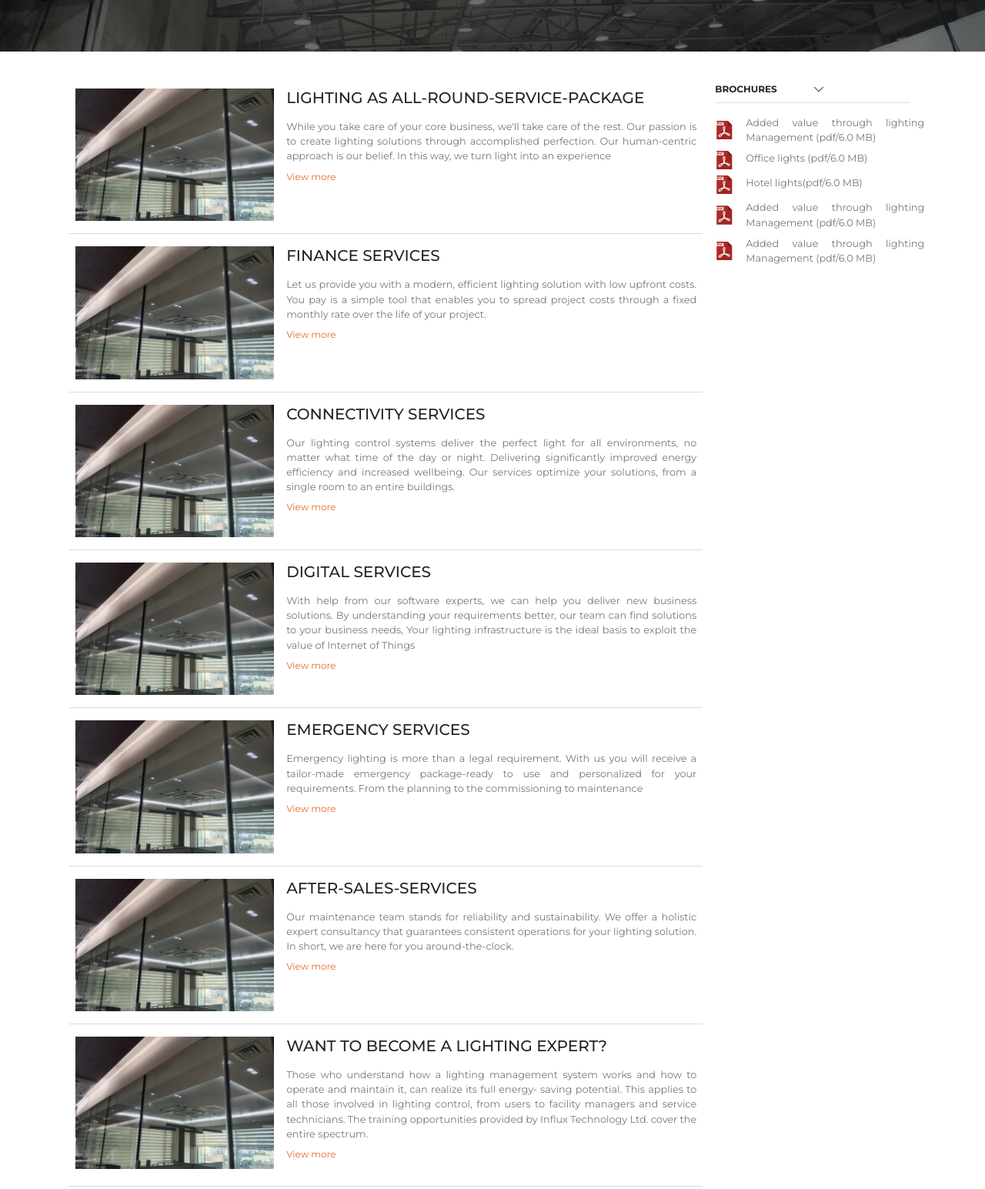
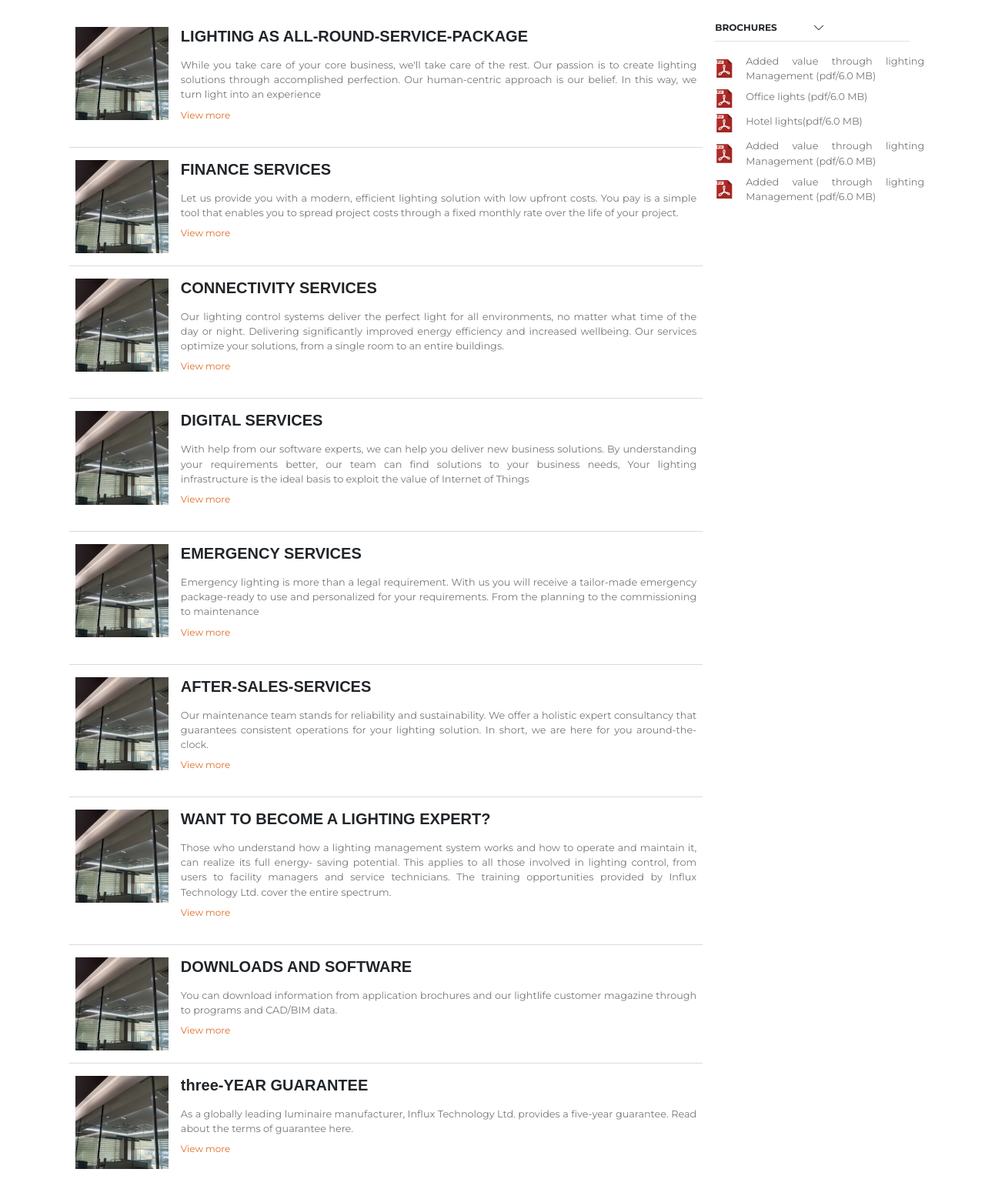
Before and after one commit to ebny-buniad/influx-website, a plain HTML site: page service.html in a window 1280 px wide. Shown: the part 493-2038 px from the top of the page at 77% size. Drawn offline with nearby package versions, Linux system fonts and the light colour scheme; a script that the page names is missing; a web font is replaced by a local one.

Commit message:
CHANGED THE SIZE OF serviceImage FOR LARGE SCREENS IN service.html FILE

```diff
--- a/asset/css/style.css
+++ b/asset/css/style.css
@@ -30,6 +30,11 @@ body {
 p,
 span {
   color: rgba(119, 119, 119, 1);
+}
+
+h1,h2,h3,h4,h5,h6{
+  font-family: "Kufam", sans-serif!important;
+  font-weight: 600 !important;
 }
 
 a {
@@ -477,7 +482,7 @@ input:focus {
 /* for all pages HERO section except index.html */
 
 .heroWrapper {
-  height: 70vh;
+  height: 60vh;
   display: flex;
   justify-content: center;
   align-items: center;
@@ -931,7 +936,7 @@ span {
 
 @media(min-width:576px) {
   .serviceImage{
-    aspect-ratio: 3/2;
+    /* max-width: 150px; */
   }
 }
 
--- a/service.html
+++ b/service.html
@@ -117,11 +117,11 @@
         <!--  -->
         <div class="services col-lg-9">
           <div class="eachService eachContent row g-3 justify-content-between py-3">
-            <div class="col-4">
+            <div class="col-4 col-md-2">
               <img src="./asset/images/servicesPageContent-images/0.jpg" alt=" " class="serviceImage" />
             </div>
 
-            <div class="col-8">
+            <div class="col-8 col-md-10">
               <div class="d-flex flex-column gap-2">
                 <h5>LIGHTING AS ALL-ROUND-SERVICE-PACKAGE</h5>
                 <span class="summary">
@@ -167,11 +167,11 @@
           </div>
 
           <div class="eachService eachContent row g-3 justify-content-between py-3">
-            <div class="col-4">
+            <div class="col-4 col-md-2">
               <img src="./asset/images/servicesPageContent-images/0.jpg" alt=" " class="serviceImage" />
             </div>
 
-            <div class="col-8">
+            <div class="col-8 col-md-10">
               <div class="d-flex flex-column gap-2">
                 <h5>FINANCE SERVICES</h5>
                 <span class="summary">
@@ -194,11 +194,11 @@
           </div>
 
           <div class="eachService eachContent row g-3 justify-content-between py-3">
-            <div class="col-4">
+            <div class="col-4 col-md-2">
               <img src="./asset/images/servicesPageContent-images/0.jpg" alt=" " class="serviceImage" />
             </div>
 
-            <div class="col-8">
+            <div class="col-8 col-md-10">
               <div class="d-flex flex-column gap-2">
                 <h5>CONNECTIVITY SERVICES</h5>
                 <span class="summary">
@@ -222,11 +222,11 @@
           </div>
 
           <div class="eachService eachContent row g-3 justify-content-between py-3">
-            <div class="col-4">
+            <div class="col-4 col-md-2">
               <img src="./asset/images/servicesPageContent-images/0.jpg" alt=" " class="serviceImage" />
             </div>
 
-            <div class="col-8">
+            <div class="col-8 col-md-10">
               <div class="d-flex flex-column gap-2">
                 <h5>DIGITAL SERVICES</h5>
                 <span class="summary">
@@ -250,11 +250,11 @@
           </div>
 
           <div class="eachService eachContent row g-3 justify-content-between py-3">
-            <div class="col-4">
+            <div class="col-4 col-md-2">
               <img src="./asset/images/servicesPageContent-images/0.jpg" alt=" " class="serviceImage" />
             </div>
 
-            <div class="col-8">
+            <div class="col-8 col-md-10">
               <div class="d-flex flex-column gap-2">
                 <h5>EMERGENCY SERVICES</h5>
                 <span class="summary">
@@ -277,11 +277,11 @@
           </div>
 
           <div class="eachService eachContent row g-3 justify-content-between py-3">
-            <div class="col-4">
+            <div class="col-4 col-md-2">
               <img src="./asset/images/servicesPageContent-images/0.jpg" alt=" " class="serviceImage" />
             </div>
 
-            <div class="col-8">
+            <div class="col-8 col-md-10">
               <div class="d-flex flex-column gap-2">
                 <h5>AFTER-SALES-SERVICES</h5>
                 <span class="summary">
@@ -304,11 +304,11 @@
           </div>
 
           <div class="eachService eachContent row g-3 justify-content-between py-3">
-            <div class="col-4">
+            <div class="col-4 col-md-2">
               <img src="./asset/images/servicesPageContent-images/0.jpg" alt=" " class="serviceImage" />
             </div>
 
-            <div class="col-8">
+            <div class="col-8 col-md-10">
               <div class="d-flex flex-column gap-2">
                 <h5>WANT TO BECOME A LIGHTING EXPERT?</h5>
                 <span class="summary">
@@ -333,11 +333,11 @@
           </div>
 
           <div class="eachService eachContent row g-3 justify-content-between py-3">
-            <div class="col-4">
+            <div class="col-4 col-md-2">
               <img src="./asset/images/servicesPageContent-images/0.jpg" alt=" " class="serviceImage" />
             </div>
 
-            <div class="col-8">
+            <div class="col-8 col-md-10">
               <div class="d-flex flex-column gap-2">
                 <h5>DOWNLOADS AND SOFTWARE</h5>
                 <span class="summary">
@@ -359,11 +359,11 @@
           </div>
 
           <div class="eachService eachContent row g-3 justify-content-between py-3">
-            <div class="col-4">
+            <div class="col-4 col-md-2">
               <img src="./asset/images/servicesPageContent-images/0.jpg" alt=" " class="serviceImage" />
             </div>
 
-            <div class="col-8">
+            <div class="col-8 col-md-10">
               <div class="d-flex flex-column gap-2">
                 <h5>three-YEAR GUARANTEE</h5>
                 <span class="summary">
```
Also changed, not shown: contact.html (+1 -1 lines).
